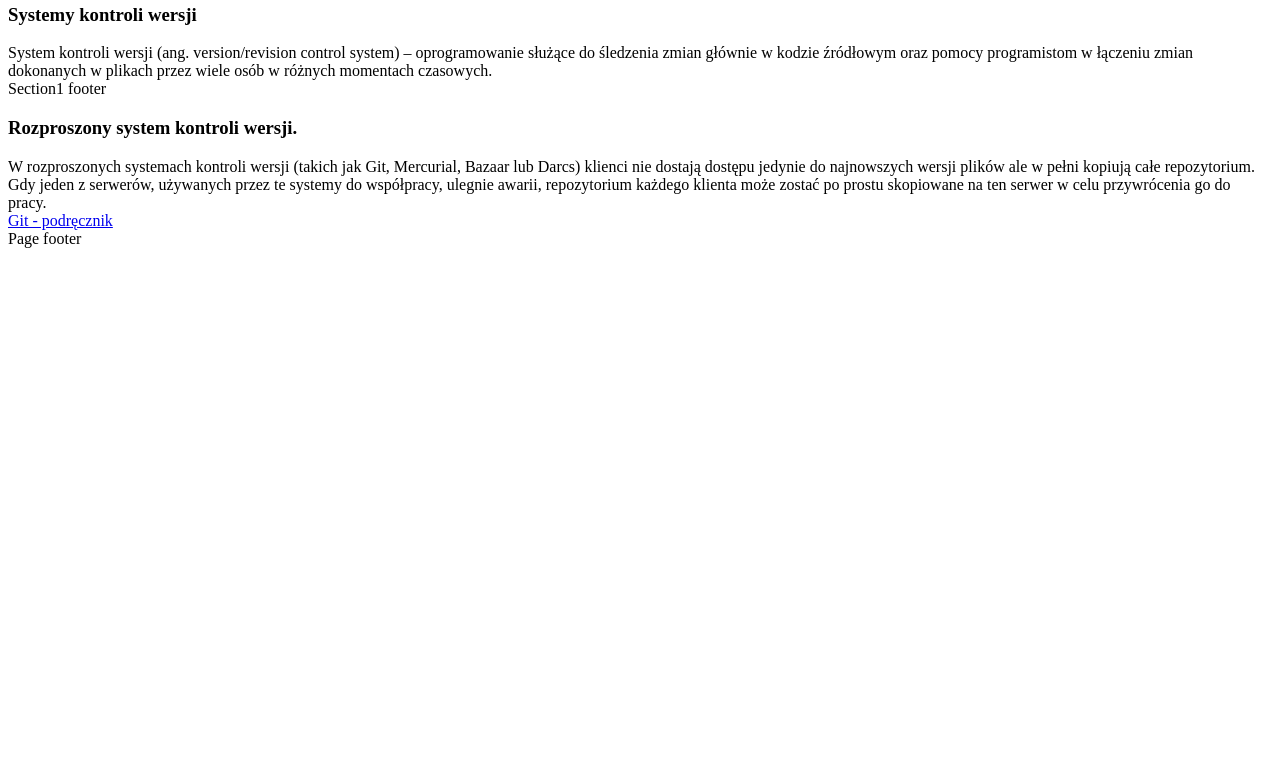
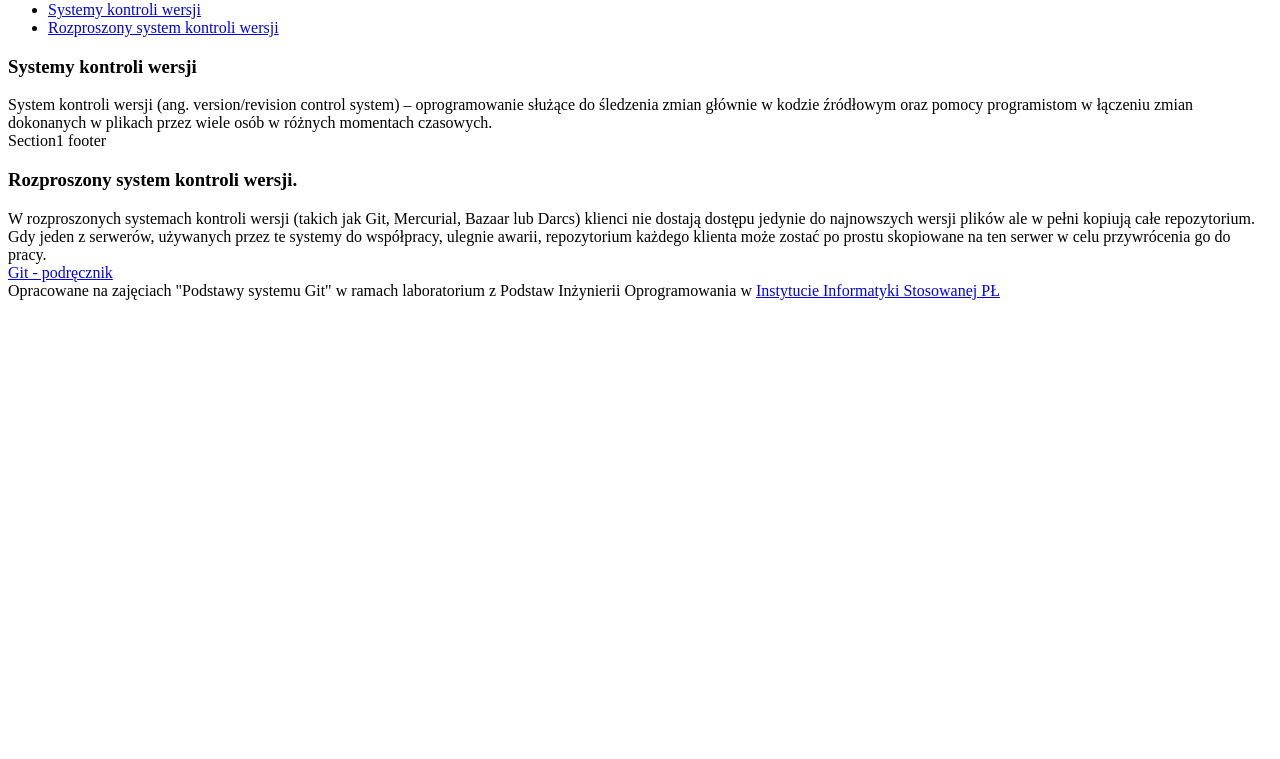
Before and after one commit to KamyczekMiszcz/iislabpio_187836, a plain HTML site: page index.html in a window 1280 px wide. Shown: the part 41-800 px from the top of the page. Drawn offline with Linux system fonts and the light colour scheme.

Commit message:
zmiany_master_part1

```diff
--- a/index.html
+++ b/index.html
@@ -5,7 +5,15 @@
 	</head>
 	<body>
 		<nav class="navbar">
-			Page navigation
+			 <div class="navbar-header">
+		 <a class="navbar-brand" href="#">IISlabPIO</a>
+	 </div>
+	 <div class="collapse navbar-collapse">
+	 	<ul class="nav navbar-nav">
+   			<li><a href="#section1">Systemy kontroli wersji</a></li>
+   			<li><a href="#section2">Rozproszony system kontroli wersji</a></li>
+   		</ul>
+   	</div>
 		</nav>
 		<section id="section1" class="panel panel-default">
 			<div class="panel-heading">
@@ -32,7 +40,8 @@
 			</footer>
 		</section>
 		<footer  class="navbar">
-			Page footer
+			Opracowane na zajęciach "Podstawy systemu Git" w ramach laboratorium z Podstaw Inżynierii Oprogramowania w <a href="http://www.iis.p.lodz.pl/">Instytucie Informatyki Stosowanej PŁ</a>
+
 		</footer>
 	</body>
 </html>
```
